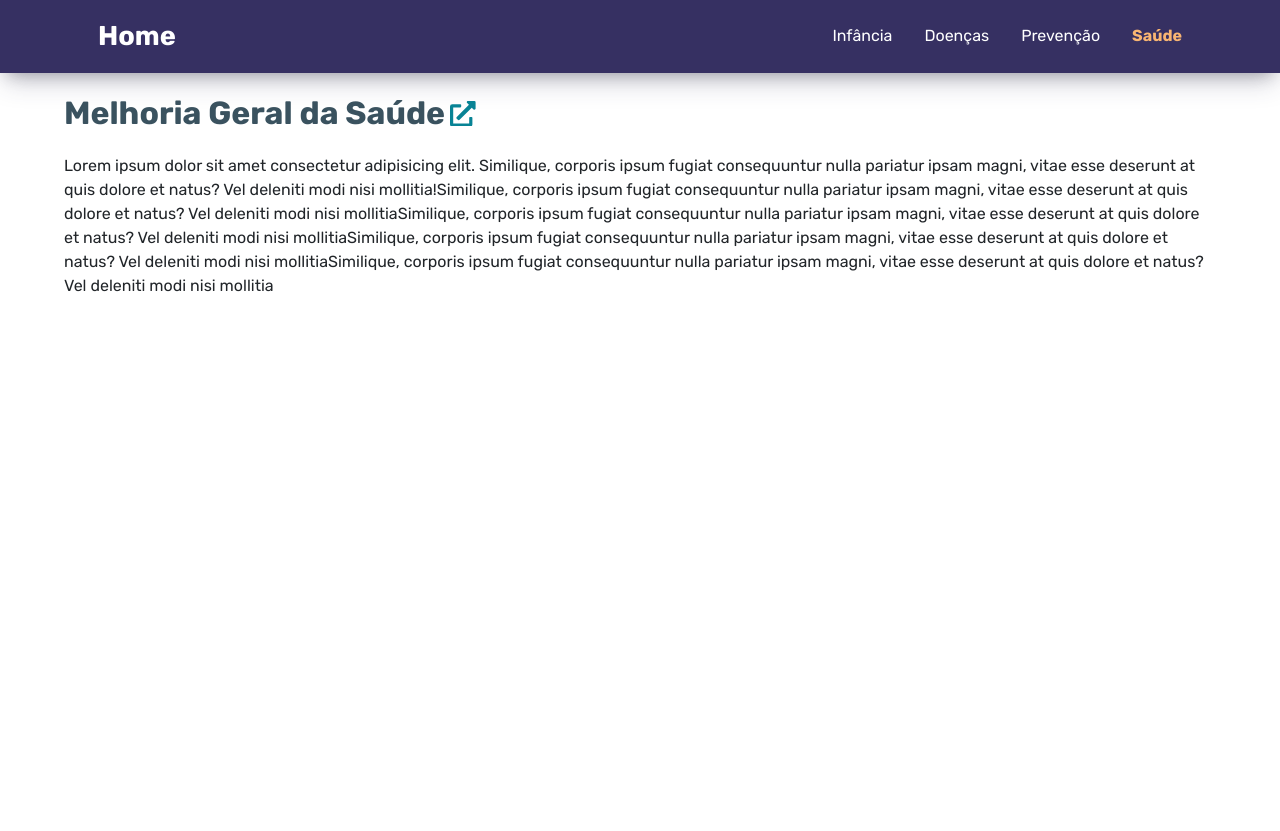
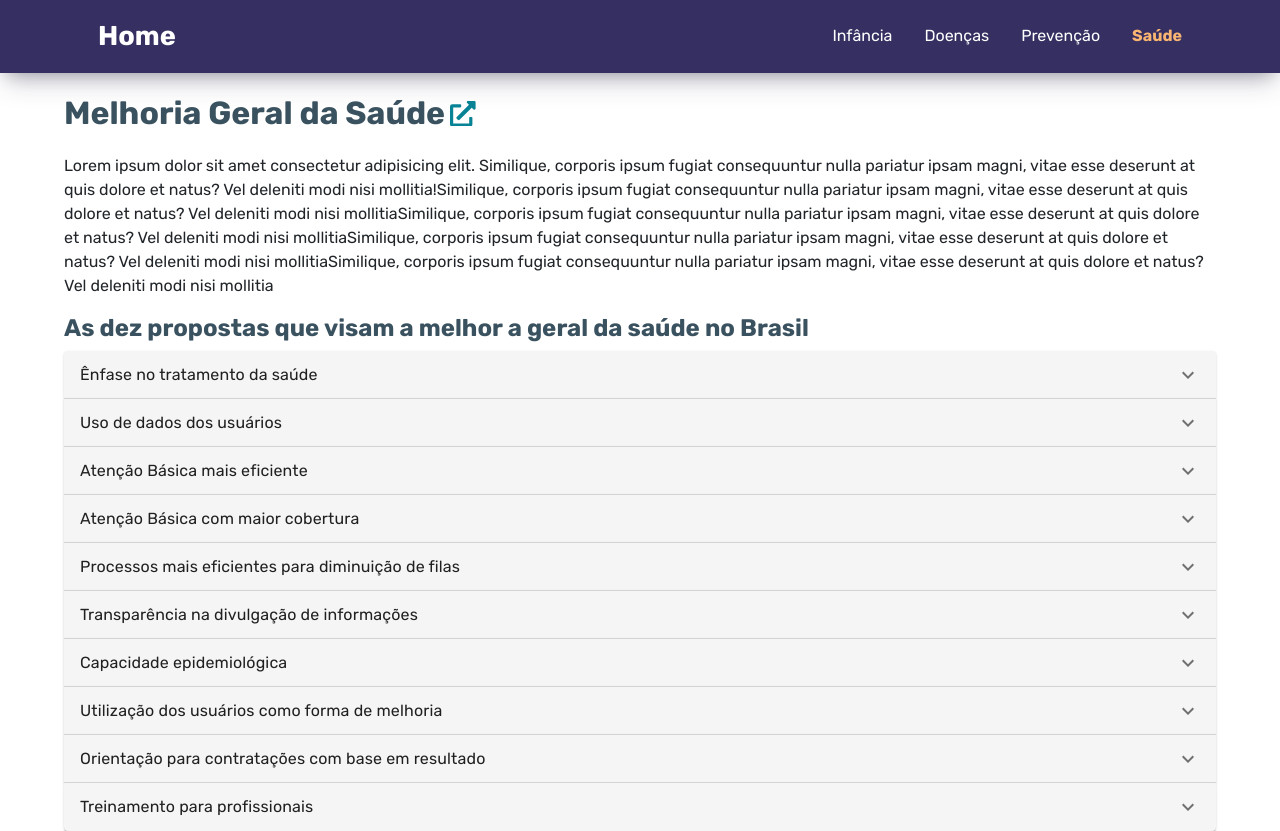
Before and after one commit to MatheusMoorete/Global-Soluition-2, a React (Vite) app: page /Saude in a window 1280 px wide. Before the commit the page ends 800 px from the top, so only its background shows below. Built offline with nearby package versions, Linux system fonts and the light colour scheme; the HTML template or start-up script is replaced by a standard one.

Commit message:
Muitas mudanças

```diff
--- a/package.json
+++ b/package.json
@@ -10,6 +10,10 @@
     "preview": "vite preview"
   },
   "dependencies": {
+    "@emotion/react": "^11.11.1",
+    "@emotion/styled": "^11.11.0",
+    "@mui/icons-material": "^5.14.18",
+    "@mui/material": "^5.14.18",
     "apexcharts": "^3.44.0",
     "bootstrap": "^5.3.2",
     "clipboard": "^2.0.11",
--- /dev/null
+++ b/src/components/Accordion/Accordion.jsx
@@ -0,0 +1,70 @@
+import React from 'react';
+import Accordion from '@mui/material/Accordion';
+import AccordionSummary from '@mui/material/AccordionSummary';
+import AccordionDetails from '@mui/material/AccordionDetails';
+import Typography from '@mui/material/Typography';
+import ExpandMoreIcon from '@mui/icons-material/ExpandMore';
+import { createTheme, ThemeProvider } from '@mui/material/styles';
+
+
+const theme = createTheme({
+    components: {
+        MuiAccordion: {
+            styleOverrides: {
+              root: {
+                backgroundColor: '#f5f5f5', // Cor de fundo normal
+                '&:hover': {
+                  backgroundColor: '#e0e0e0', // Cor de fundo ao passar o mouse
+                },
+              },
+            },
+          },
+      MuiTypography: {
+        styleOverrides: {
+          root: {
+            fontFamily: '"Rubik", sans-serif',
+          },
+        },
+      },
+    },
+  });
+
+const AccordionSection = () => {
+  const propostas = [
+    { titulo: 'Ênfase no tratamento da saúde', descricao: 'O primeiro passo para a melhoria é criar a ideia de que é importante tratar da saúde, não só das doenças. Para isso, é importante criar campanhas que estimulem as pessoas a serem saudáveis, o que diminui riscos de problemas e, assim, o sistema é desafogado, já que há maior prevenção.' },
+    { titulo: 'Uso de dados dos usuários', descricao: 'Outro ponto é usar tecnologia a favor para coletar dados de usuários do sistema público. Isso gera informações de qualidade sobre os tratamentos e tudo mais, melhorando a tomada de decisões e, consequentemente, a gestão do sistema de saúde.' },
+    { titulo: 'Atenção Básica mais eficiente', descricao: ' Ainda dentro do tema Atenção Básica, aumentar sua abrangência é necessária, a partir do programa Saúde da Família. Com isso, é possível minimizar doenças de crianças e mães, além de melhorar o acompanhamento e tratamento de doenças crônicas, que precisam de uma atenção diferente em relação aos problemas pontuais.' },
+    { titulo: 'Atenção Básica com maior cobertura', descricao: 'Não há dúvidas de que a fila de espera é um problema. Pessoas acabam perdendo tempo em seus tratamentos, e isso pode ser fatal. Melhorar a gestão e modernizar os processos e a estrutura de atendimento são elementos essenciais para que este gargalo diminua.' },
+    { titulo: 'Processos mais eficientes para diminuição de filas', descricao: 'Também é importante que o sistema de saúde pública estabeleça claramente os serviços e medicamentos disponíveis para determinado munícipio. Isso cria uma imagem diferente e melhor perante a população e torna a qualidade da assistência mais natural. Afinal, todos os envolvidos sabem exatamente o tamanho e as possibilidades de cobertura para tratamentos.' },
+    { titulo: 'Transparência na divulgação de informações', descricao: 'A capacidade epidemiológica, de entender e cortar o caminho de infecções contagiosas, também é essencial. Ter a possibilidade de identificar movimentos perigosos à população, relatar e evitar a expansão de doenças é outro passo importante. A proposta é a melhoria da capacidade de identificação, a partir da qualificação das ferramentas de detecção, além da utilização de equipes de alto nível, com nível para antecipar problemas a partir do uso da ciência.' },
+    { titulo: 'Capacidade epidemiológica', descricao: 'a capacidade epidemiológica, de entender e cortar o caminho de infecções contagiosas, também é essencial. Ter a possibilidade de identificar movimentos perigosos à população, relatar e evitar a expansão de doenças é outro passo importante. A proposta é a melhoria da capacidade de identificação, a partir da qualificação das ferramentas de detecção, além da utilização de equipes de alto nível, com nível para antecipar problemas a partir do uso da ciência.' },
+    { titulo: 'Utilização dos usuários como forma de melhoria', descricao: 'Outra proposta é colocar o usuário da saúde pública como peça central nas melhorias. A partir da experiência de utilização, é possível que o indivíduo colabore com informações sobre como foi seu atendimento. Com um número relevante de opiniões, faz-se um desenho sobre o que pode ser melhorado. O paciente deve estar incluído nas etapas de melhoria..' },
+    { titulo: 'Orientação para contratações com base em resultado', descricao: 'As contratações de insumos e ferramentas para o sistema precisam otimizar resultados. Assim, as cidades podem gastar menos e ter mais qualidade. A solução aqui é pensar em contratos que sempre tenham a saúde da população como centro, a partir de regulações que permitam menos custos e mais soluções.' },
+    { titulo: 'Treinamento para profissionais', descricao: 'Por fim, a décima proposta é capacitar os profissionais com mais ênfase. Com melhores práticas, além do trabalho de motivação e capacitação das pessoas, o serviço melhora e, consequentemente, o sistema de saúde pública cresce.' },
+  ];
+
+  return (
+    <ThemeProvider theme={theme}>
+      <div>
+        {propostas.map((proposta, index) => (
+          <Accordion key={index}>
+            <AccordionSummary
+              expandIcon={<ExpandMoreIcon />}
+              aria-controls="panel1a-content"
+              id="panel1a-header"
+            >
+              <Typography>{proposta.titulo}</Typography>
+            </AccordionSummary>
+            <AccordionDetails>
+              <Typography>
+                {proposta.descricao}
+              </Typography>
+            </AccordionDetails>
+          </Accordion>
+        ))}
+      </div>
+    </ThemeProvider>
+  );
+}
+
+export default AccordionSection;
--- a/src/paginas/Saude/index.jsx
+++ b/src/paginas/Saude/index.jsx
@@ -5,6 +5,7 @@ import {
   TitleContainer,
 } from "../../components/StyledBasics/StyleBasics";
 import { FaExternalLinkAlt } from "react-icons/fa";
+import AccordionSection from "../../components/Accordion/Accordion";
 
 
 
@@ -26,7 +27,10 @@ const Tema4 = () => {
         <p>
           Lorem ipsum dolor sit amet consectetur adipisicing elit. Similique, corporis ipsum fugiat consequuntur nulla pariatur ipsam magni, vitae esse deserunt at quis dolore et natus? Vel deleniti modi nisi mollitia!Similique, corporis ipsum fugiat consequuntur nulla pariatur ipsam magni, vitae esse deserunt at quis dolore et natus? Vel deleniti modi nisi mollitiaSimilique, corporis ipsum fugiat consequuntur nulla pariatur ipsam magni, vitae esse deserunt at quis dolore et natus? Vel deleniti modi nisi mollitiaSimilique, corporis ipsum fugiat consequuntur nulla pariatur ipsam magni, vitae esse deserunt at quis dolore et natus? Vel deleniti modi nisi mollitiaSimilique, corporis ipsum fugiat consequuntur nulla pariatur ipsam magni, vitae esse deserunt at quis dolore et natus? Vel deleniti modi nisi mollitia
         </p>
+        <h4><strong>As dez propostas que visam a melhor a geral da saúde no Brasil</strong></h4>
+        <AccordionSection/>
       </PageContainer>
+
 
     </TrasitionPages>
   );
```
Also changed, not shown: 1 other file (tests, documents, lock files or other folders).
